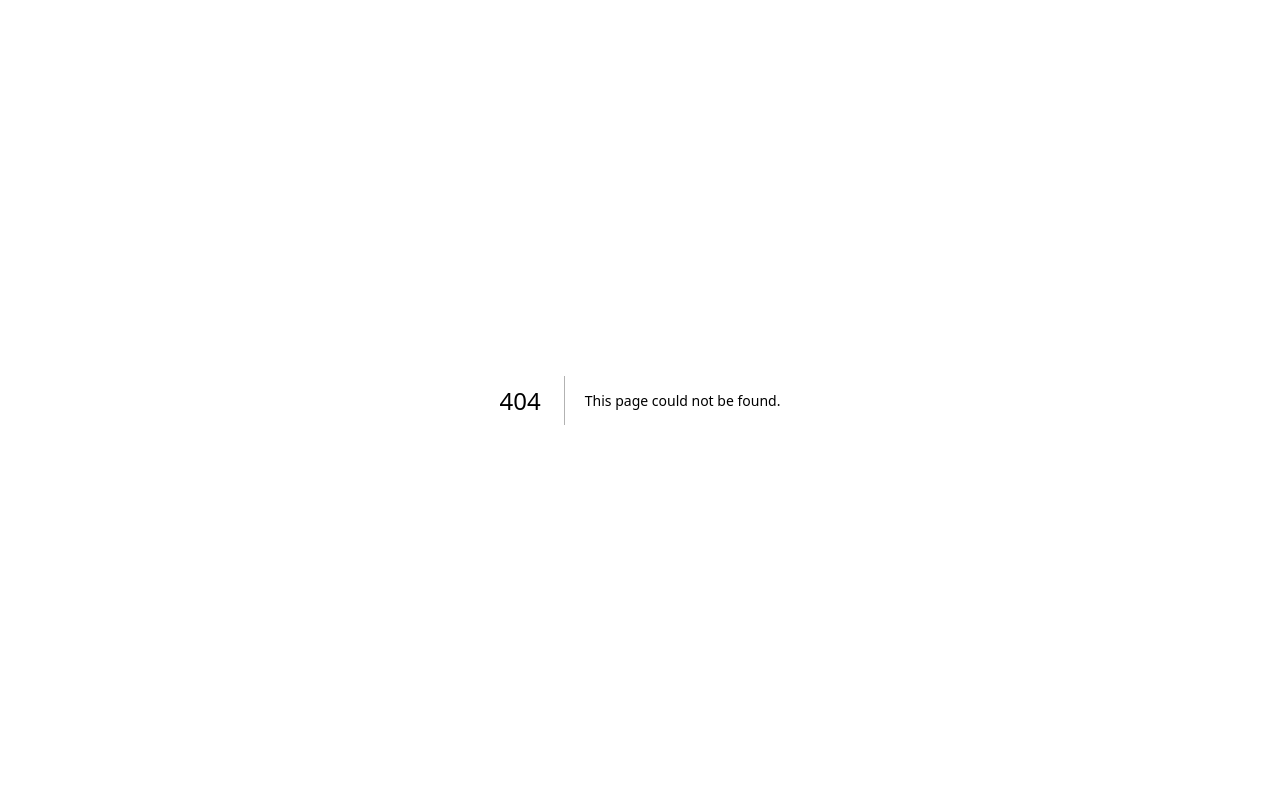
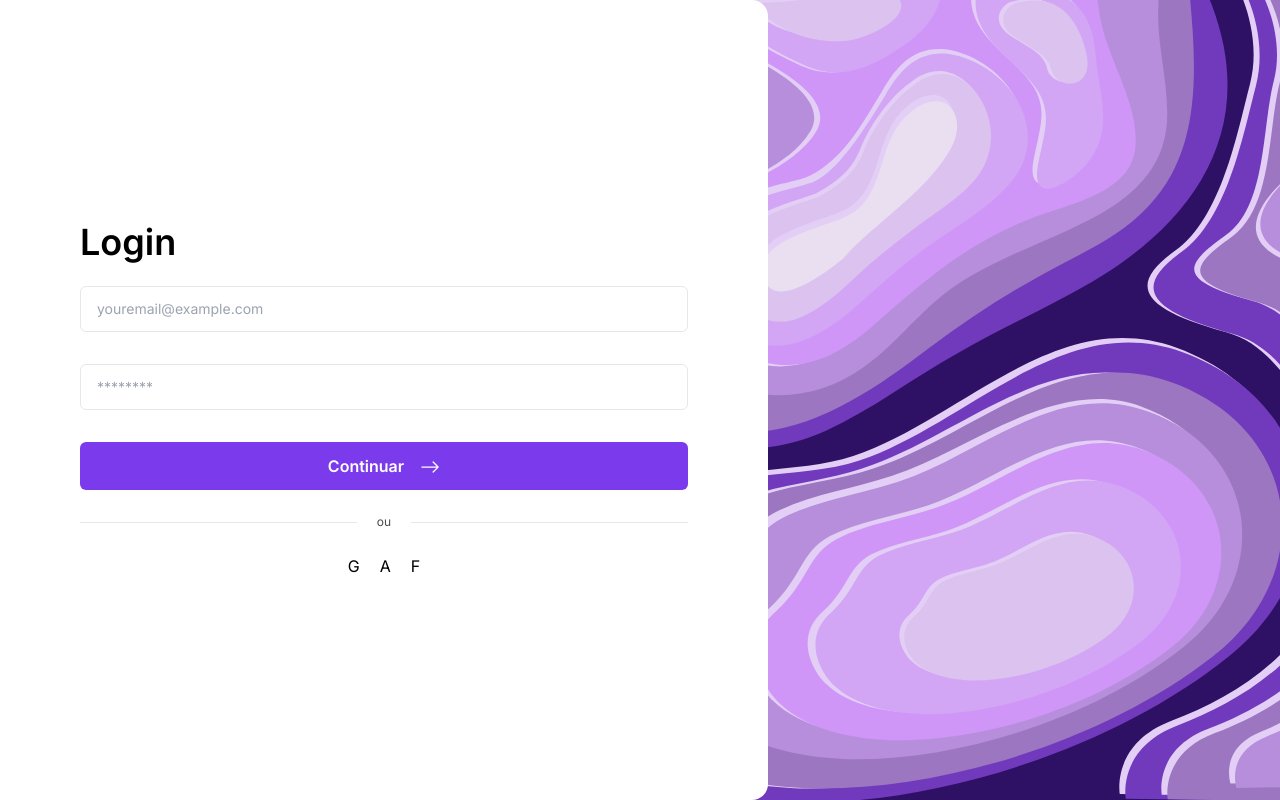
Before and after one commit to tiagobbandrade/my-routine, a Next.js app: page /auth/login in a window 1280 px wide. Before the commit this address had no page. Built offline with nearby package versions, Linux system fonts and the light colour scheme.

Commit message:
feat: create auth routes and structure of signin page

```diff
--- /dev/null
+++ b/src/app/auth/login/page.tsx
@@ -0,0 +1,45 @@
+import Image from 'next/image'
+import { BsArrowRight } from 'react-icons/bs'
+import { Button } from '@/components/Button'
+
+import backgroundImage from '../../../../public/AbstractBackground.svg'
+
+export default function Page(){
+    return <div className='w-screen h-screen bg-violet-950 flex justify-start relative'>
+        <Image
+            src={backgroundImage}
+            alt='background image'
+            className='w-1/2 h-full object-cover bg-no-repeat absolute top-0 right-0'
+            loading='lazy'
+        />
+        <div className='w-3/5 h-full rounded-r-2xl z-10 p-20 flex flex-col items-start justify-center gap-6 bg-white'>
+            <h1 className='text-4xl font-semibold text-black'>Login</h1>
+            <form className='w-full flex flex-col items-center justify-start gap-8'>
+                <input
+                    type='email'
+                    placeholder='youremail@example.com'
+                    className='w-full px-4 py-3 border rounded-md border-[##4A4A4A] text-sm text-[##4A4A4A]'
+                />
+                <input
+                    type='password'
+                    placeholder='********'
+                    className='w-full px-4 py-3 border rounded-md border-[##4A4A4A] text-sm text-[##4A4A4A]'
+                />
+                <Button>
+                    Continuar
+                    <BsArrowRight className='text-xl font-semibold mt-[2px]'/>
+                </Button>
+            </form>
+            <div className='w-full flex items-center justify-center gap-5'>
+                <hr className='w-full'/>
+                <span className="text-[#4A4A4A] text-xs">ou</span>
+                <hr className='w-full'/>
+            </div>
+            <div className='w-full flex items-center justify-center gap-5'>
+                <span>G</span>
+                <span>A</span>
+                <span>F</span>
+            </div>
+        </div>
+    </div>
+}
--- /dev/null
+++ b/src/app/auth/sign-up/page.tsx
@@ -0,0 +1,3 @@
+export default function Page(){
+    return <h1>Sign up Page</h1>
+}
```
Also changed, not shown: public/AbstractBackground.svg (added).
